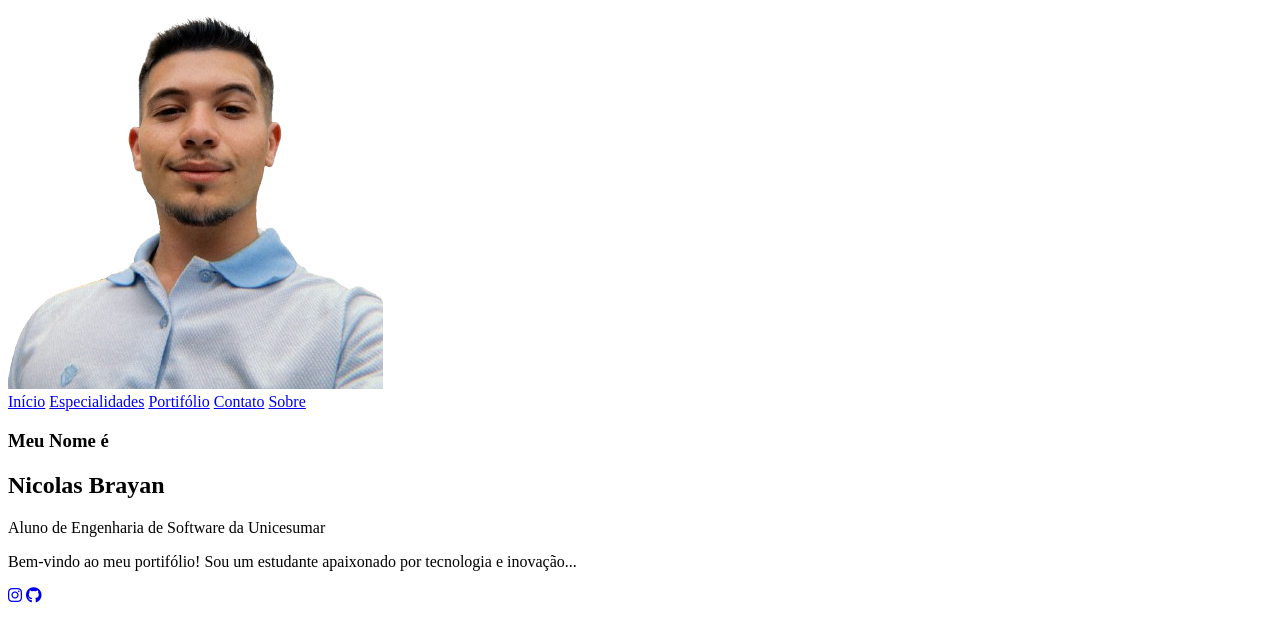
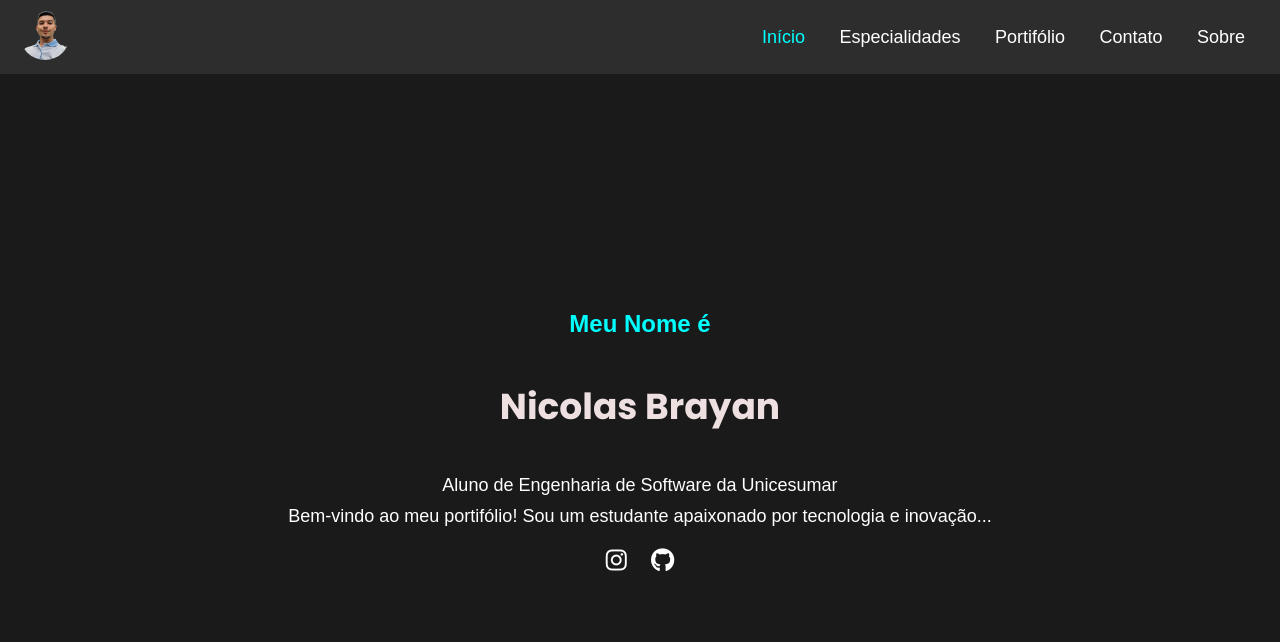
Before and after one commit to DevMoretti/Atualizacao-de-Portifolio, a plain HTML site: page index.html in a window 1280 px wide. Drawn offline with Linux system fonts and the light colour scheme; the site is published under a folder, as on GitHub Pages, so addresses that start at the root find nothing.

Commit message:
/ estava errada

```diff
--- a/index.html
+++ b/index.html
@@ -4,7 +4,7 @@
     <meta charset="UTF-8">
     <meta name="viewport" content="width=device-width, initial-scale=1.0">
     <title>Portfólio Nicolas Brayan</title>
-    <link rel="stylesheet" href="/css/styles.css">
+    <link rel="stylesheet" href="css/styles.css">
     <link rel="stylesheet" href="https://fonts.googleapis.com/css2?family=Poppins:wght@100;200;300;400;500;600;700;800;900&display=swap">
     <link rel="stylesheet" href="https://cdnjs.cloudflare.com/ajax/libs/font-awesome/6.0.0-beta3/css/all.min.css">
 </head>
```
Also changed, not shown: especialidades.html (+1 -1 lines).
